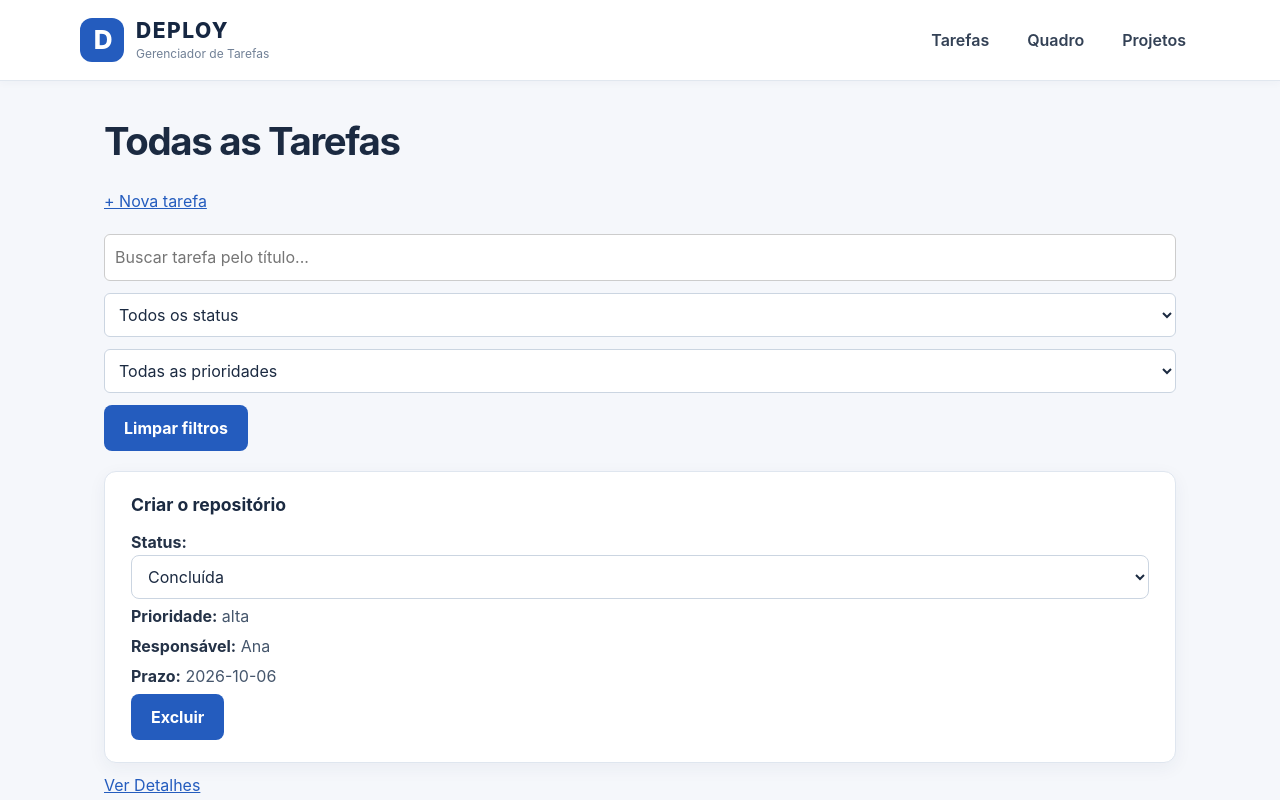
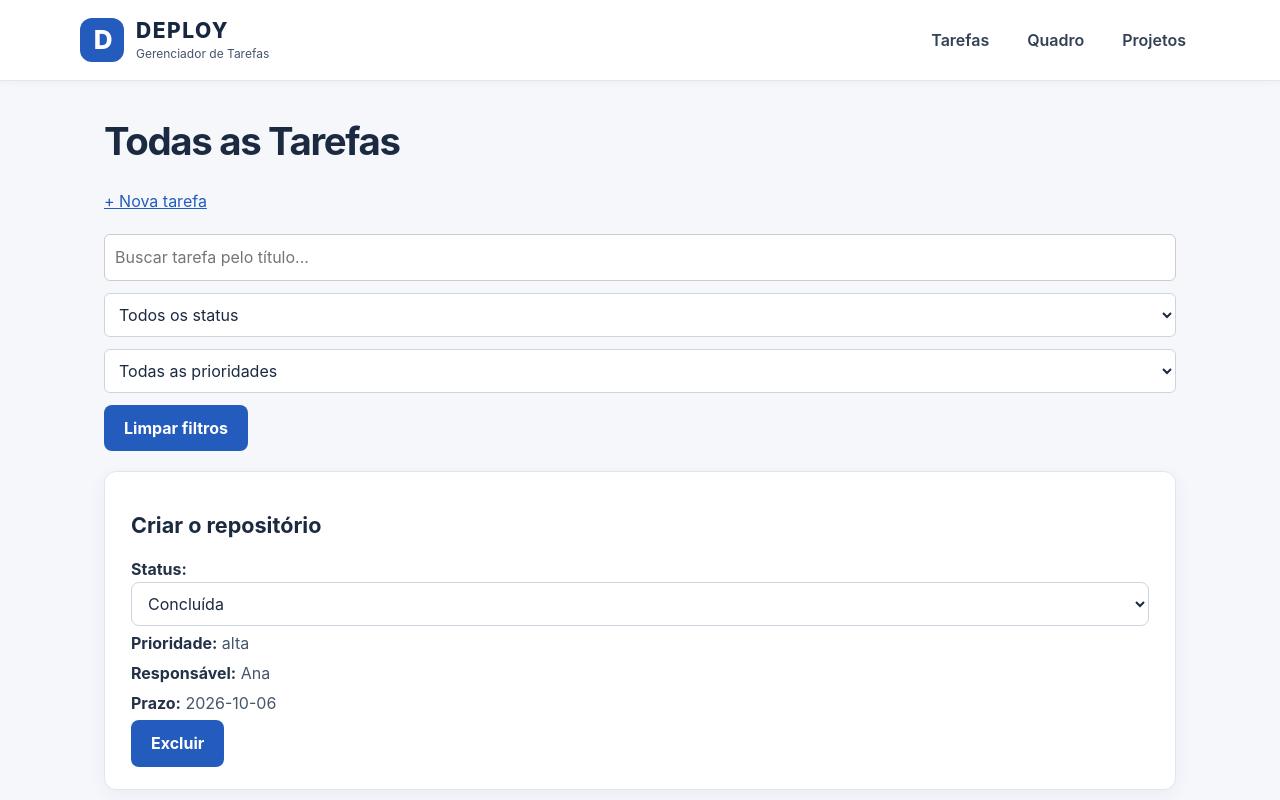
Before and after one commit to reginaldoandrade-inf/Desenvolvimento-FrontEnd-5N-Deploy, a React (Vite) app: page / in a window 1280 px wide. Shown: the top 800 px of the page. Built offline with nearby package versions, Linux system fonts and the light colour scheme; data requests are answered from the project's data file.

Commit message:
fix: melhora acessibilidade e hierarquia de titulos #37

```diff
--- a/src/components/TarefaCard.tsx
+++ b/src/components/TarefaCard.tsx
@@ -59,7 +59,7 @@ export function TarefaCard({ tarefa }: Props) {
 
   return (
     <article className="cartao-tarefa" style={{ border: '1px solid #ccc', padding: '1rem', margin: '0.5rem 0' }}>
-      <h3>{tarefaAtual.titulo}</h3>
+      <h2>{tarefaAtual.titulo}</h2>
       <p>
         <label htmlFor={`status-tarefa-${tarefaAtual.id}`}><strong>Status:</strong></label>{' '}
         <select
--- a/src/index.css
+++ b/src/index.css
@@ -240,7 +240,7 @@ main button:disabled { opacity: .6; cursor: not-allowed; }
 .marca-texto span {
   display: block;
   margin-top: 4px;
-  color: #718096;
+  color: #475569;
   font-size: 12px;
   line-height: 1.3;
 }
```
